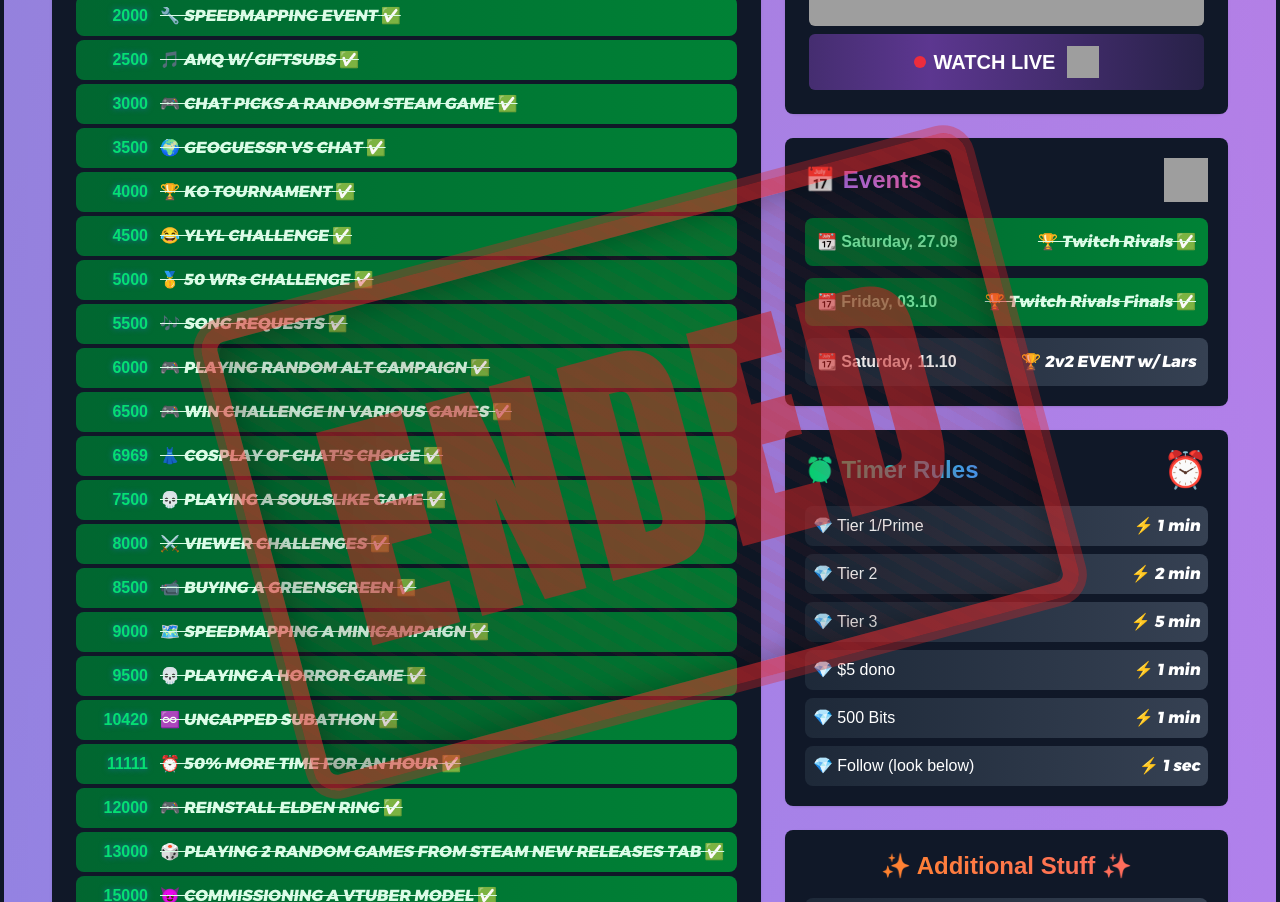
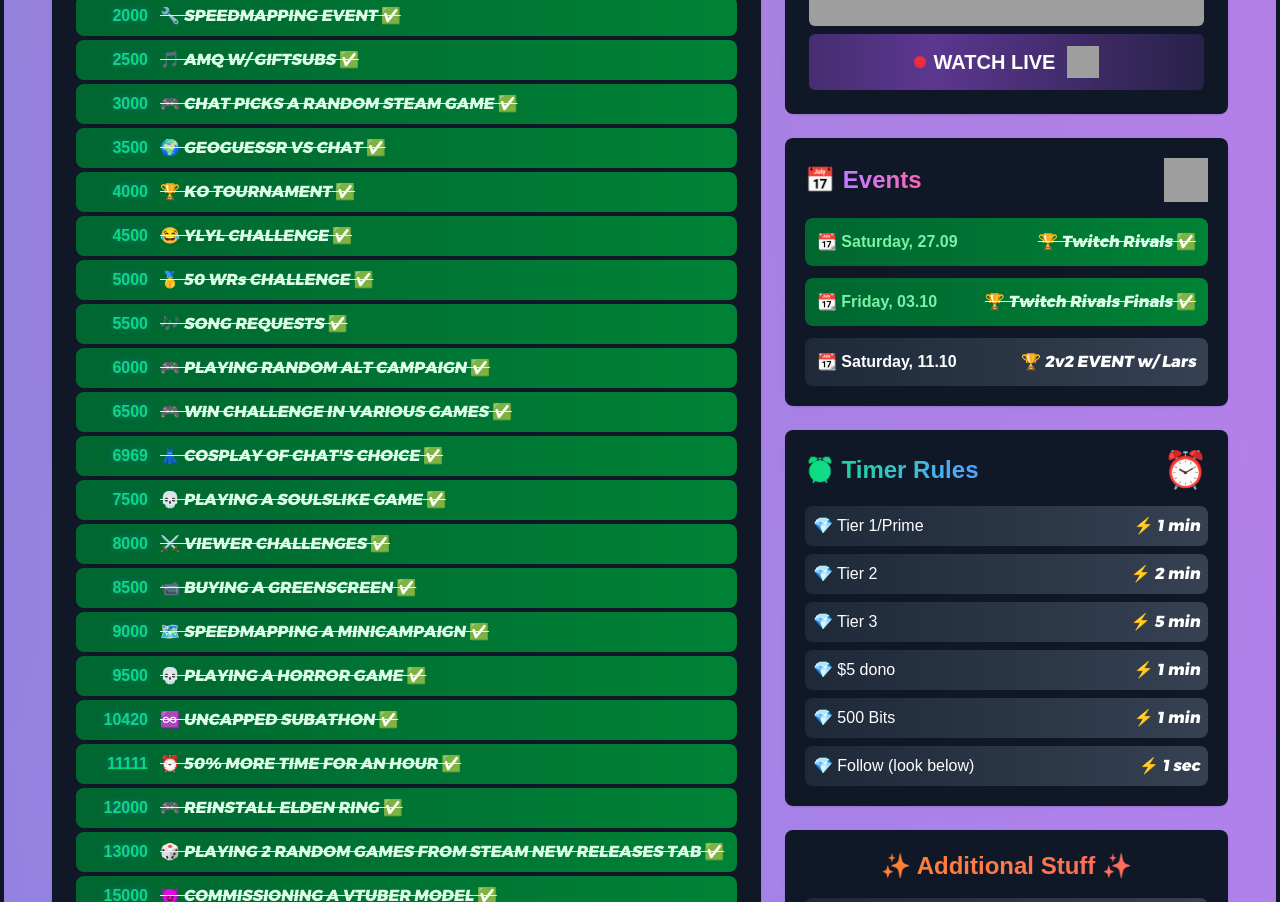
Before and after one commit to VellVee/scrapie-subathon, a Next.js app: page / in a window 1280 px wide. Shown: the part 400-1302 px from the top of the page. Built offline with nearby package versions, Linux system fonts and the light colour scheme; grey boxes are pictures that could not be loaded.

Commit message:
10min left

```diff
--- a/app/page.tsx
+++ b/app/page.tsx
@@ -12,6 +12,7 @@ const EVENT_URL_MAP: Record<string, string | undefined> = {
 
 export default function SubathonPage() {
   const [isSpinning, setIsSpinning] = useState(false)
+  const [showEndedStamp, setShowEndedStamp] = useState(false) // Toggle to show/hide ENDED stamp
 
   const handleLogoClick = () => {
     if (isSpinning) return // Ignore clicks while already spinning
@@ -77,11 +78,13 @@ export default function SubathonPage() {
 
       <section className="relative mx-auto w-full max-w-7xl px-4 sm:px-6 py-8 sm:py-12">
         {/* ENDED Stamp Overlay */}
-        <div className="absolute top-1/2 left-1/2 -translate-x-1/2 -translate-y-1/2 z-50 pointer-events-none">
-          <div className="ended-stamp">
-            ENDED
+        {showEndedStamp && (
+          <div className="absolute top-1/2 left-1/2 -translate-x-1/2 -translate-y-1/2 z-50 pointer-events-none">
+            <div className="ended-stamp">
+              ENDED
+            </div>
           </div>
-        </div>
+        )}
 
         <div className="rounded-2xl sm:rounded-3xl bg-gradient-to-br from-slate-900/90 via-slate-800/90 to-slate-900/90 shadow-2xl backdrop-blur-lg border-2 sm:border-4 border-black">
           <div className="relative p-4 sm:p-6">
```
